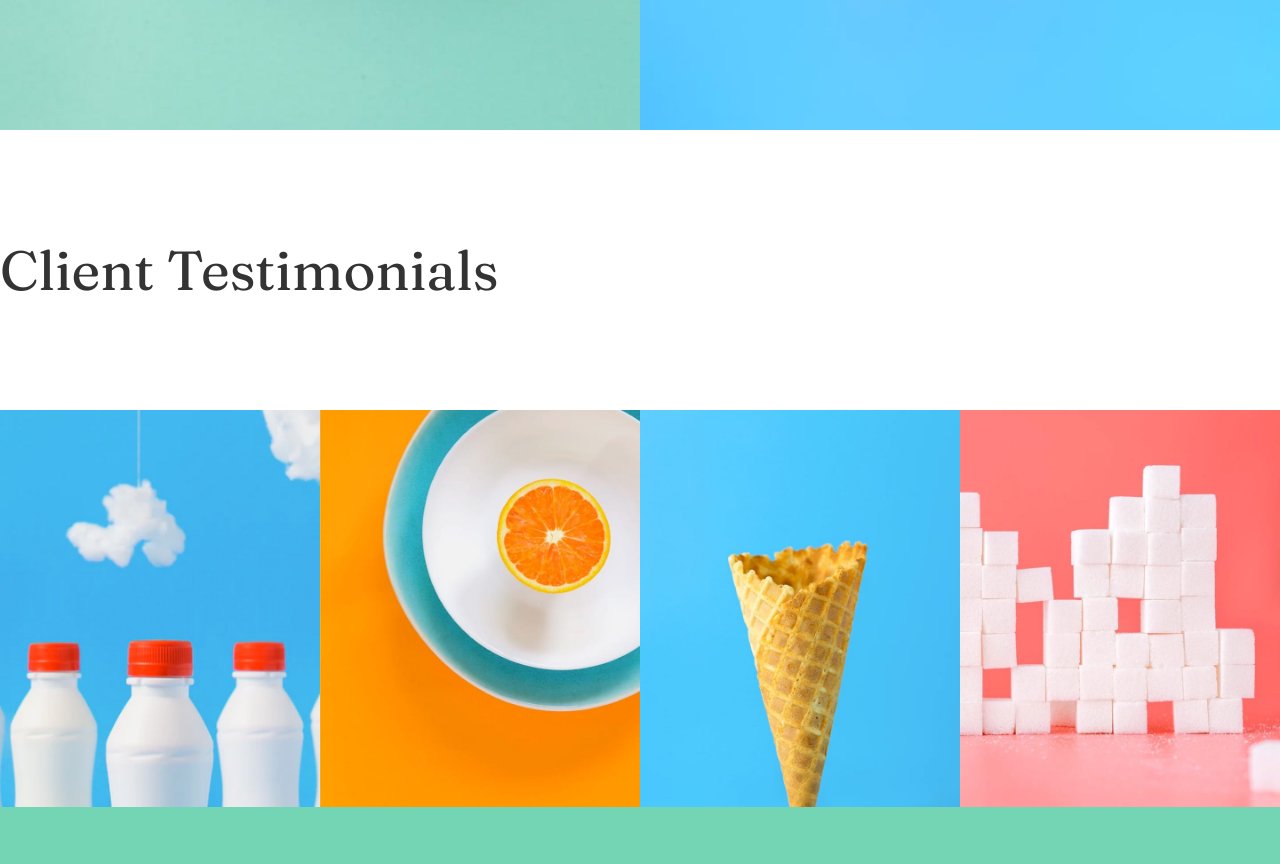
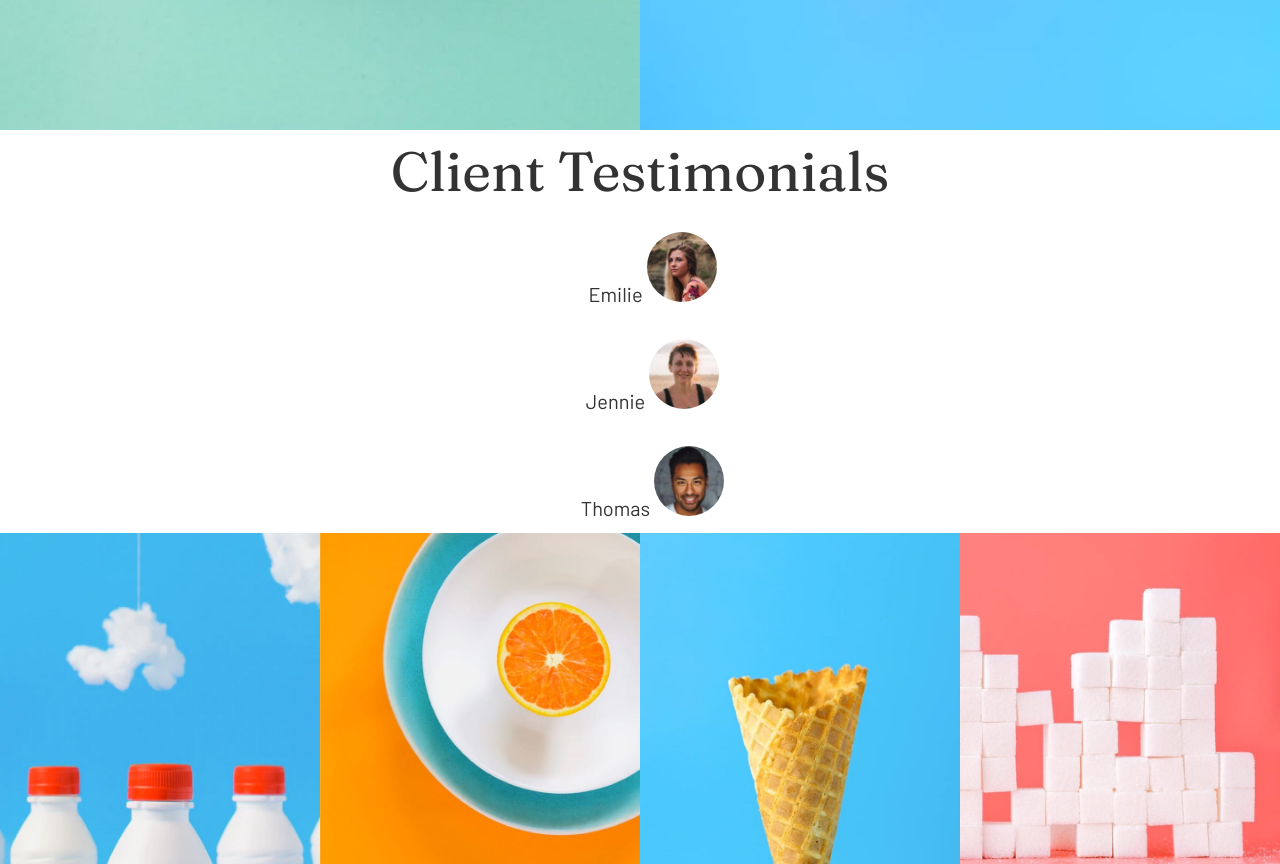
Before and after one commit to jack-hanlon/css-grid, a plain HTML site: page sunnyside/index.html in a window 1280 px wide. Shown: the part 2220-3084 px from the top of the page. Drawn offline with Linux system fonts and the light colour scheme.

Commit message:
working on testimonials card

```diff
--- a/sunnyside/index.html
+++ b/sunnyside/index.html
@@ -42,7 +42,13 @@
     </div>
     <div class="card">
       <p class="subtitle">Client Testimonials</p>
-
+      <p class="content">Emilie
+      <img src="images/image-emily.jpg" class="img__people" alt=""/>
+      <p class="content">Jennie
+      <img src="images/image-jennie.jpg" class="img__people" alt=""/>
+      <p class="content">Thomas
+      <img src="images/image-thomas.jpg" class="img__people" alt=""/>
+      </p>
     </div>
     <div class="card">
       <img src="images/desktop/image-gallery-milkbottles.jpg" class="quad__img" alt=""/>
--- a/sunnyside/style.css
+++ b/sunnyside/style.css
@@ -94,6 +94,8 @@ h1 {
 .card:nth-of-type(8) {
 
   grid-column: 1 / 5;
+  align-items: center;
+
 
 }
 .card:nth-of-type(9) {
@@ -142,6 +144,12 @@ h1 {
   height: 25px;
   width: 25px;
   margin-right: 10px;
+}
+.img__people {
+  height: 70px;
+  width: 70px;
+  border-radius: 40px;
+
 }
 .title {
   position: relative;
```
